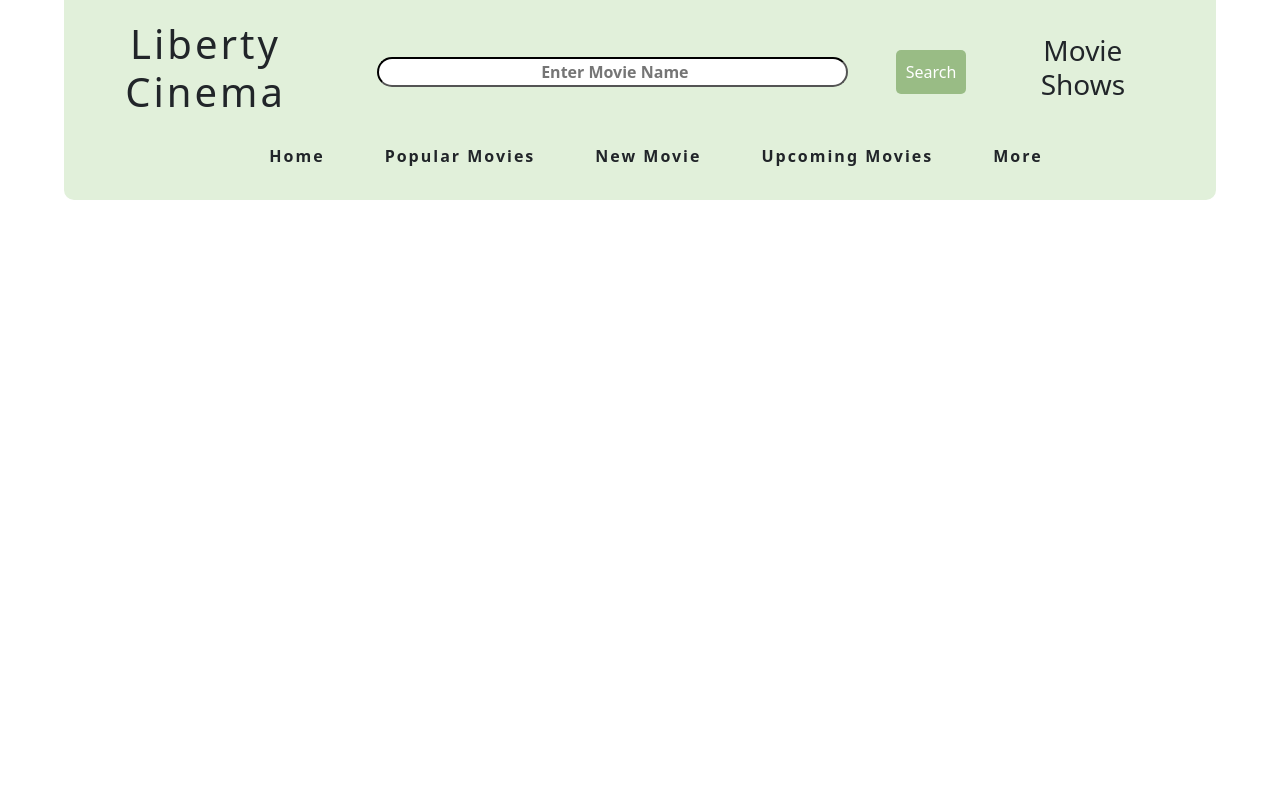
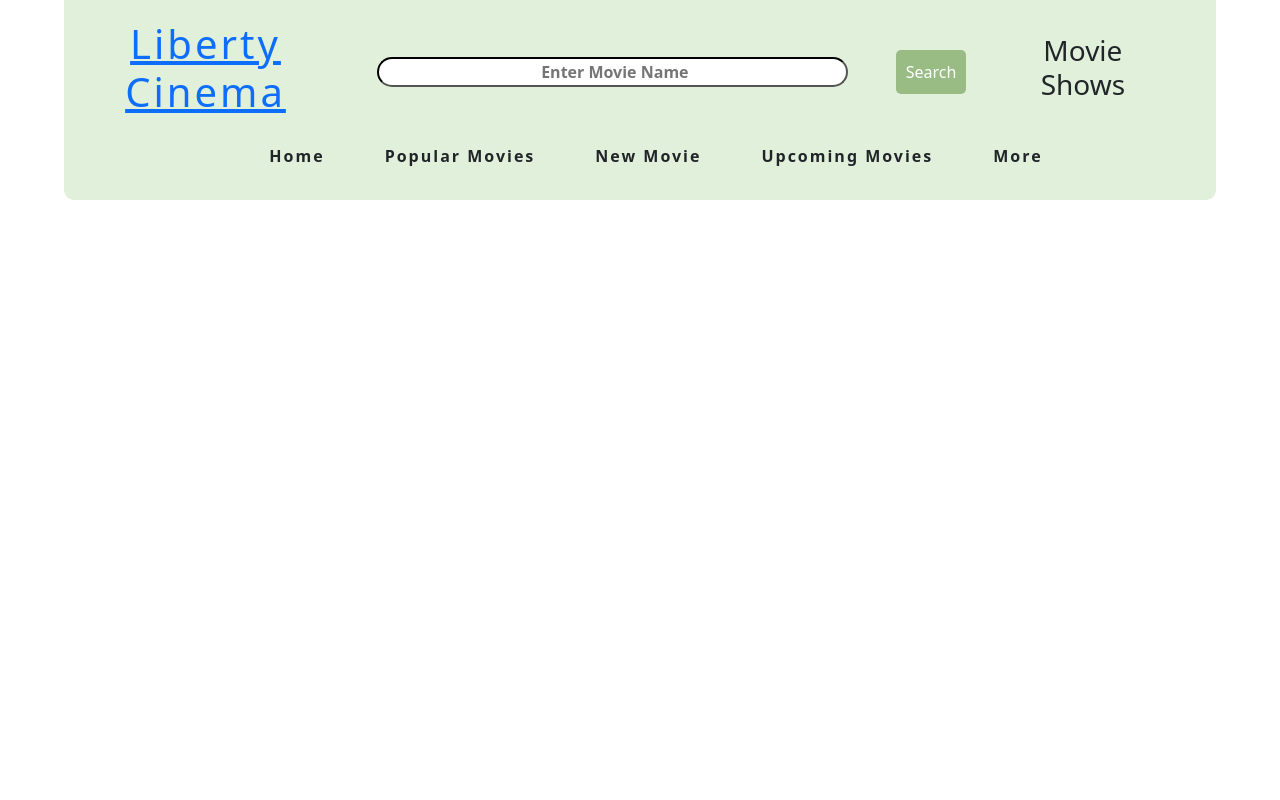
Before and after one commit to zaidk1704/Movie-Web-Application, a plain HTML site: page index.html in a window 1280 px wide. Shown: the top 800 px of the page. Drawn offline with nearby package versions, Linux system fonts and the light colour scheme; no server answers.

Commit message:
Update index.html
html update

```diff
--- a/index.html
+++ b/index.html
@@ -16,7 +16,7 @@
 
     <header>
         <div class="topHeader">
-            <h2>Liberty Cinema</h2>
+            <h2><a href="index.html">Liberty Cinema</a></h2>
             <input type="search" name="search" id="searchInput" placeholder="Enter Movie Name">
             <button id="searchBtn">Search</button>
             <h3 id="tv">Movie Shows</h3>
```
